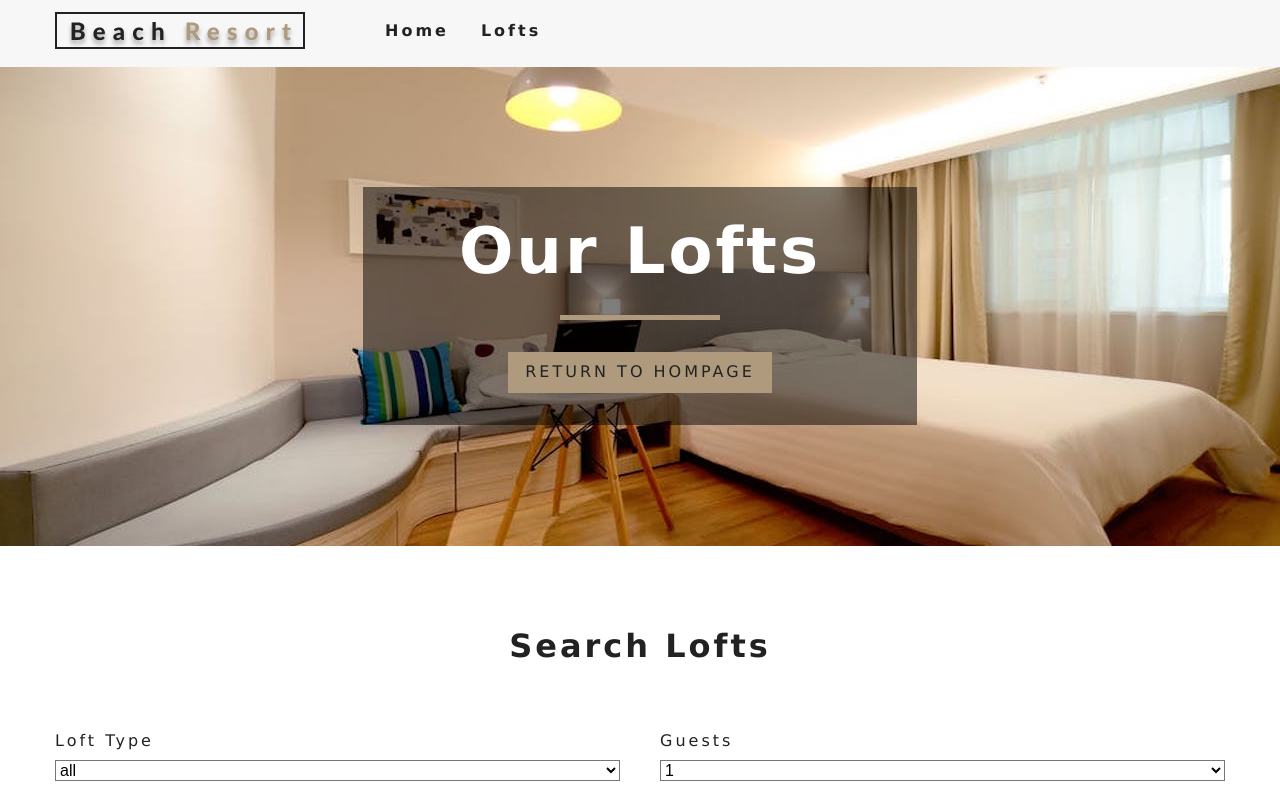
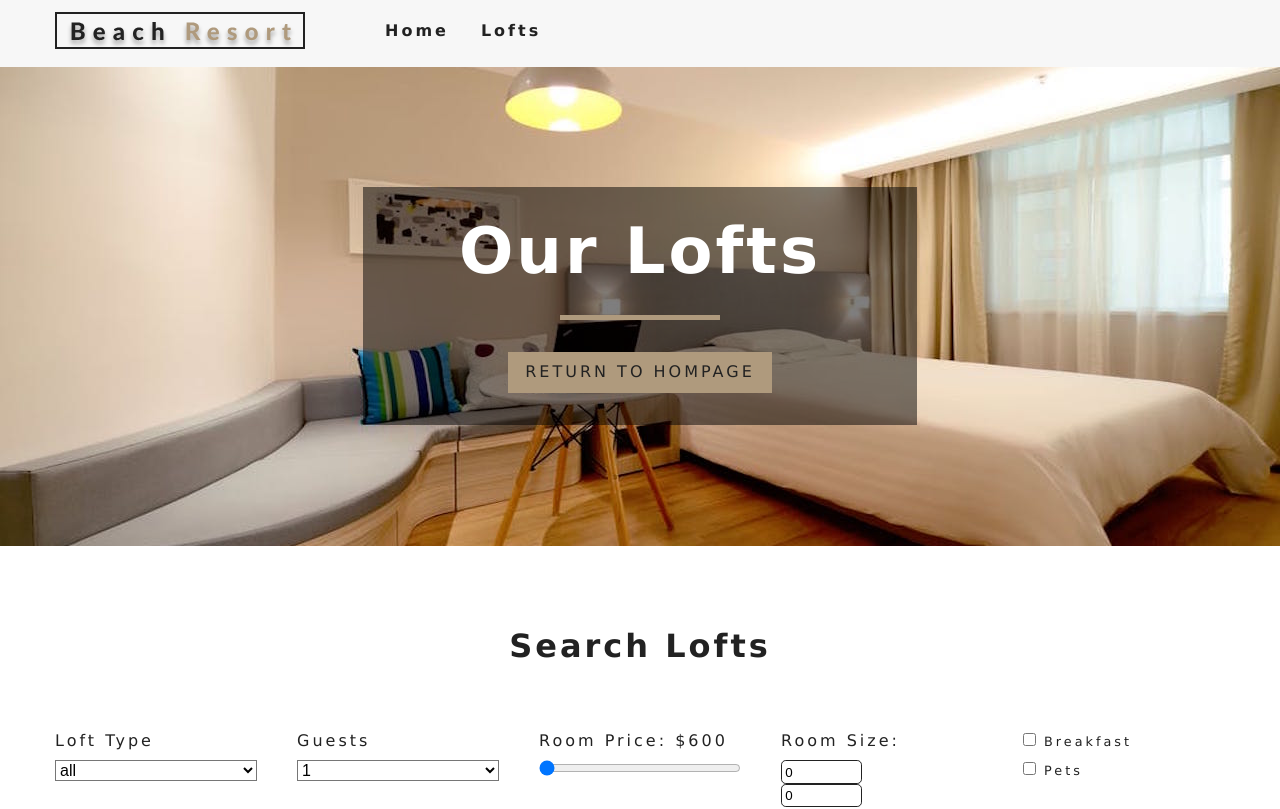
Before and after one commit to a-hash98/rentaloft, a React (Create React App) app: page /lofts in a window 1280 px wide. Shown: the top 809 px of the page. Built offline with nearby package versions, Linux system fonts and the light colour scheme.

Commit message:
debugging, developing price/extras/size filters

```diff
--- a/src/Context.js
+++ b/src/Context.js
@@ -57,7 +57,7 @@
 
     handleChange = event => {
         const target = event.target
-        const value = event.type === 'checkbox' ? target.checked : target.value
+        const value = target.type === 'checkbox' ? target.checked : target.value
         const name = event.target.name
         this.setState({
             [name]: value
@@ -70,12 +70,23 @@
             lofts, type, capacity, price, minSize, maxSize, breakfast, pets } = this.state
         //capacity from string to integer
         capacity = parseInt(capacity)
+        price = parseInt(price)
+        minSize = parseInt(minSize)
+        maxSize = parseInt(maxSize)
+
         let tempLofts = [...lofts]
         tempLofts = type !== 'all' ? tempLofts.filter(loft => loft.type === type) : lofts
         //filter by capacity (again)
         tempLofts = capacity !== 1 ? tempLofts.filter(loft => loft.capacity >= capacity) : tempLofts
-
-
+        //filter by size
+        tempLofts = minSize != 0 || maxSize != 0 ? tempLofts.filter(loft => loft.size >= minSize && loft.size <= maxSize) : tempLofts
+        // filter by breakfast
+        tempLofts = breakfast ? tempLofts.filter(loft => loft.breakfast === true) : tempLofts
+        // filter by pets
+        tempLofts = pets ? tempLofts.filter(loft => loft.pets === true) : tempLofts
+        // //filter by price
+        tempLofts = tempLofts.filter(loft => loft.price < price)
+        console.log(price)
         this.setState({
             sortedLofts: tempLofts
         })
--- a/src/components/LoftsFilter.js
+++ b/src/components/LoftsFilter.js
@@ -28,22 +28,62 @@
         <section className="filter-container">
            <Title title='search lofts' />
         <form className="filter-form">
+
                <div className="form-group">
                    <label htmlFor="type">loft type</label>
                    <select name="type" id="" value={type} className="form-control" onChange={handleChange}>
                     {types}
                    </select>
                 </div>
+
                 <div className="form-group">
                    <label htmlFor="capacity">guests</label>
                    <select name="capacity" id="" value={capacity} className="form-control" onChange={handleChange}>
                     {guests}
                    </select>
                 </div>
+
+                <div className="form-group">
+                   <label htmlFor="price">room price: ${price}</label>
+                    <input type="range" name="price" min='0' max='1000' defaultValue={price} onChange={handleChange}
+                    className="form-control" />
+
+                </div>
+
+                <div className="form-group">
+                   <label htmlFor="size">room size:</label>
+                    <div className="size-inputs">
+                        <input type= "number" name="minSize" id="size" defaultValue={minSize}
+                        onChange={handleChange} className='size-input' />
+                    </div>
+                    <div className="size-inputs">
+                        <input type= "number" name="maxSize" id="size" defaultValue={maxSize}
+                        onChange={handleChange} className='size-input' />
+                    </div>
+                </div>
+
+                <div className="form-group">
+                    <div className="single-extra">
+                    <input type="checkbox" name="breakfast" id="breakfast" checked={breakfast} onChange={handleChange}/>
+                        <label htmlFor="breakfast">breakfast</label>
+                    </div>
+
+                    <div className="single-extra">
+                    <input type="checkbox" name="pets" id="pets" checked={pets} onChange={handleChange}/>
+                        <label htmlFor="pets">pets</label>
+                    </div>
+                </div>
+
+
+
+
+
+
+
            </form>
         </section>
 
-        //GUEST FILTER
+
 
     )
 
```
